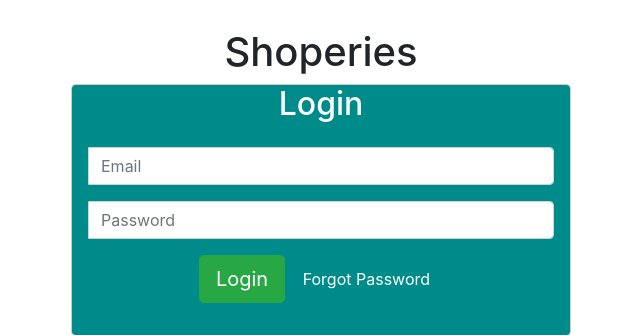
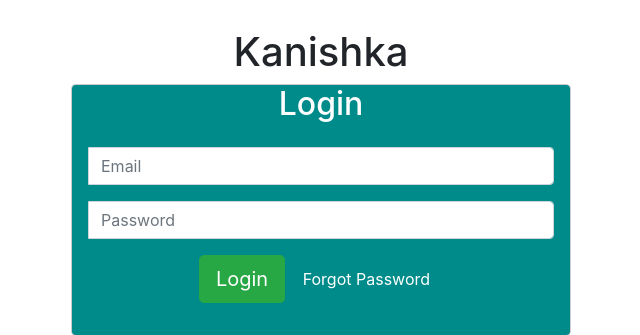
Before and after one commit to FoodDeliverySystem/FoodDeliveryApp, a Flask app: page /login in a window 1280 px wide. Shown: the top 335 px of the page, without its empty margins (319-959 px from the left). Run offline with Flask 2, Linux system fonts and the light colour scheme; some libraries are stand-ins or nearby versions.

Commit message:
replaced title

```diff
--- a/web/templates/admin_login.html
+++ b/web/templates/admin_login.html
@@ -33,7 +33,7 @@
 
 
         <div class="modal-dialog">
-            <h1 class="text-center">Shoperies</h1>
+            <h1 class="text-center">Kanishka</h1>
             <div class="modal-content">
                 <div class="modal-heading">
                     <h2 class="text-center">Login for Admin</h2>
--- a/web/templates/login.html
+++ b/web/templates/login.html
@@ -33,7 +33,7 @@
 
 
         <div class="modal-dialog">
-            <h1 class="text-center">Shoperies</h1>
+            <h1 class="text-center">Kanishka</h1>
             <div class="modal-content">
                 <div class="modal-heading">
                     <h2 class="text-center">Login</h2>
```
Also changed, not shown: README.md.
